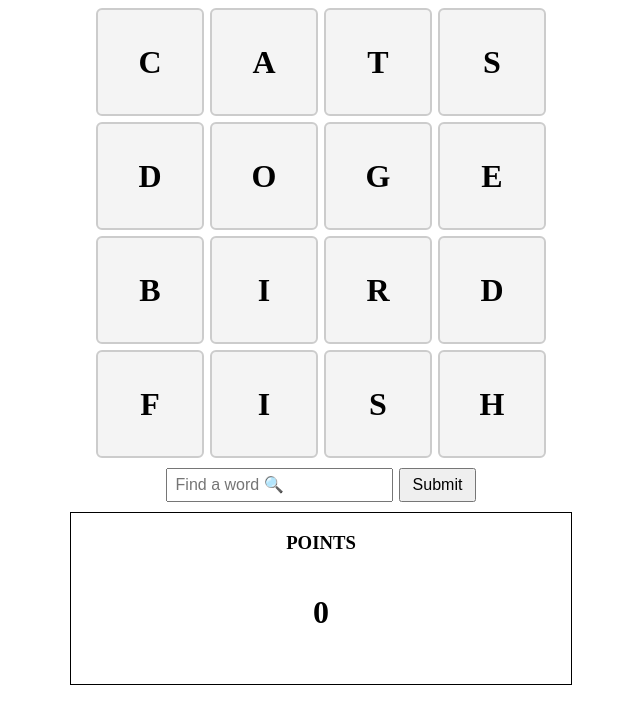
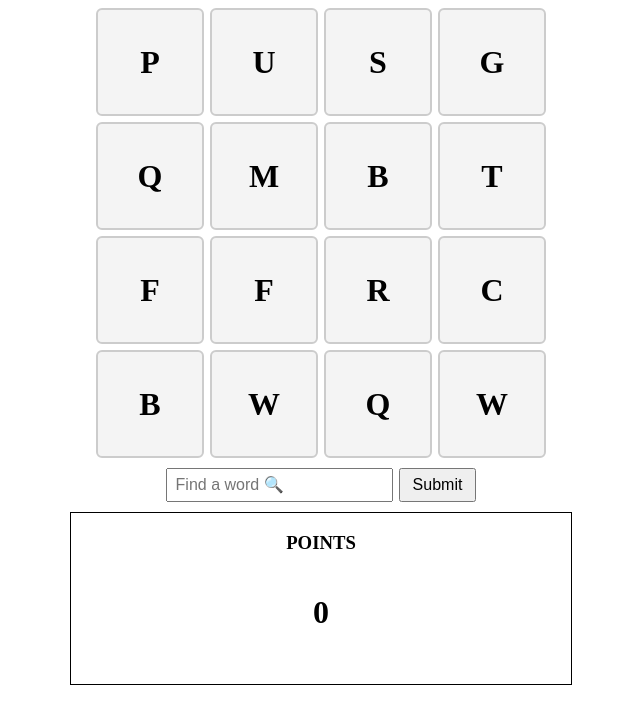
Before and after one commit to vinay-krishna9/word-boggle, an Angular app: page / in a window 1280 px wide. Shown: the top 724 px of the page, without its empty margins (319-959 px from the left). Built offline with nearby package versions, Linux system fonts and the light colour scheme.

Commit message:
feat(board): service to generate random 4X4 board

```diff
--- a/src/app/pages/game/game.ts
+++ b/src/app/pages/game/game.ts
@@ -3,6 +3,7 @@ import { Board } from '../../components/board/board';
 import { WordInput } from '../../components/word-input/word-input';
 import { Score } from '../../components/score/score';
 import { Scoring } from '../../services/scoring';
+import { RandomBoardGenerator } from '../../services/random-board-generator';
 
 @Component({
   selector: 'app-game',
@@ -12,15 +13,21 @@ import { Scoring } from '../../services/scoring';
 })
 export class Game {
   private _scoring = inject(Scoring);
+  private _randomBoard = inject(RandomBoardGenerator);
 
   foundWords: string[] = [];
   score = 0;
-  board: string[][] = [
-    ['C', 'A', 'T', 'S'],
-    ['D', 'O', 'G', 'E'],
-    ['B', 'I', 'R', 'D'],
-    ['F', 'I', 'S', 'H'],
-  ];
+  board: string[][] = [];
+
+  constructor() {
+    this.startNewGame();
+  }
+
+  startNewGame() {
+    this.board = this._randomBoard.generateBoard();
+    this.foundWords = [];
+    this.score = 0;
+  }
 
   submitWord(word: string) {
     console.log('🚀 ~ Game ~ submitWord ~ word:', word);
--- /dev/null
+++ b/src/app/services/random-board-generator.ts
@@ -0,0 +1,33 @@
+import { Injectable } from '@angular/core';
+import { Language, LETTERS } from '../shared/constants/letters.config';
+
+@Injectable({
+  providedIn: 'root',
+})
+export class RandomBoardGenerator {
+  private currentLanguage: Language = 'english';
+  private letters = LETTERS[this.currentLanguage];
+
+  /**
+   * Generate a 4x4 board with random letters
+   */
+  generateBoard(): string[][] {
+    const board: string[][] = [];
+    for (let row = 0; row < 4; row++) {
+      const rowLetters: string[] = [];
+      for (let col = 0; col < 4; col++) {
+        const randomLetter = this.randomLetter();
+        rowLetters.push(randomLetter);
+      }
+      board.push(rowLetters);
+    }
+    return board;
+  }
+
+  // TODO: handle language change
+
+  private randomLetter(): string {
+    const idx = Math.floor(Math.random() * this.letters.length);
+    return this.letters[idx];
+  }
+}
--- /dev/null
+++ b/src/app/shared/constants/letters.config.ts
@@ -0,0 +1,6 @@
+export const LETTERS = {
+  english: 'ABCDEFGHIJKLMNOPQRSTUVWXYZ'.split(''),
+  //   TODO: add german + french
+} as const;
+
+export type Language = keyof typeof LETTERS;
```
Also changed, not shown: 1 other file (tests, documents, lock files or other folders).
